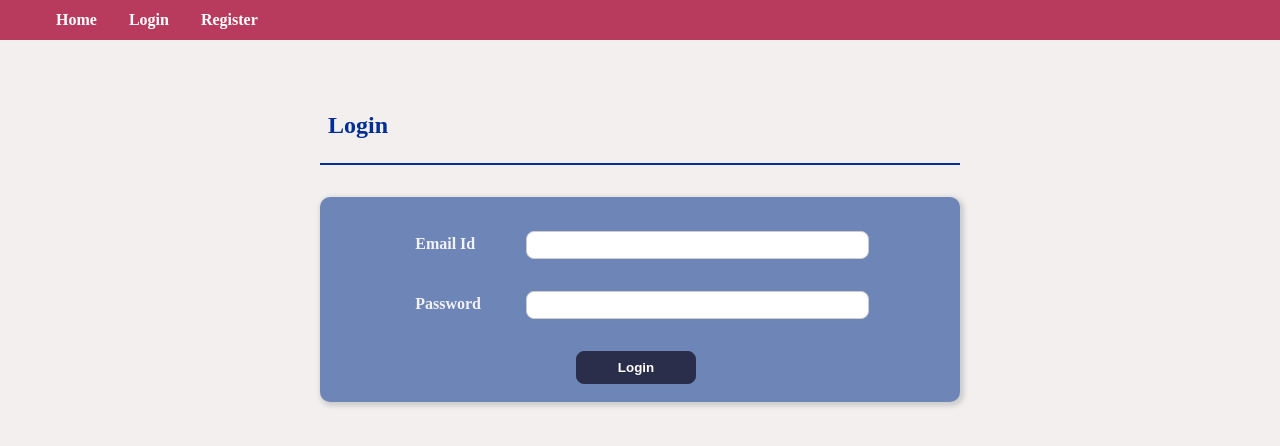
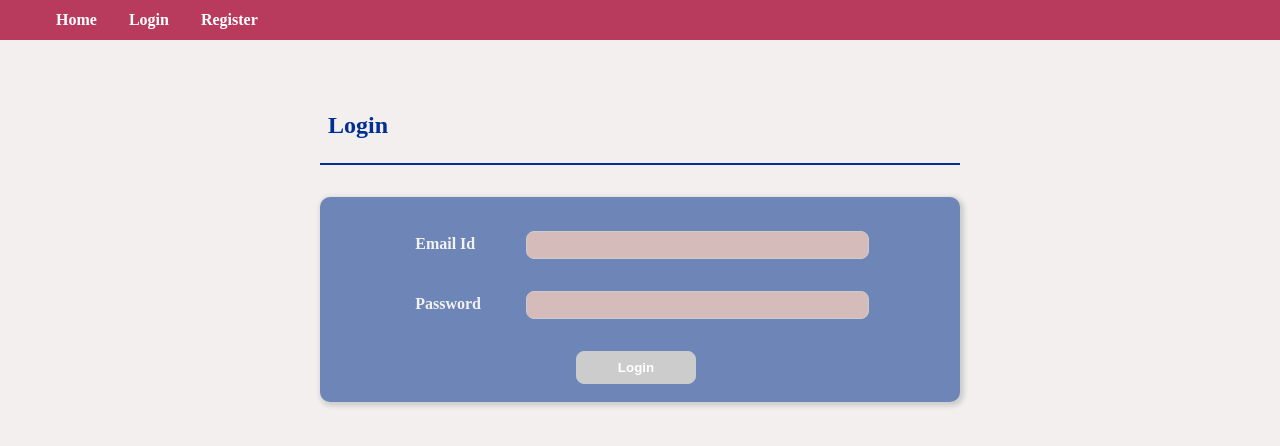
Before and after one commit to amritanshu001/SpendAnalysis-ReactFrontEnd, a React (Create React App) app: page / in a window 1280 px wide. Shown: the top 446 px of the page. Built offline with nearby package versions, Linux system fonts and the light colour scheme.

Commit message:
inputformvalidation

```diff
--- a/src/components/Pages/Login.js
+++ b/src/components/Pages/Login.js
@@ -11,6 +11,7 @@ const Login = (props) => {
 
   const [validEmail, validateEmail] = useState(false);
   const [validPassword, validatePassword] = useState(false);
+  // const [validLoginForm, setValidityLogin] = useState(false);
   const [errormsg, setErromsg] = useState(null);
 
   const onLoginHandler = (event) => {
@@ -27,20 +28,33 @@ const Login = (props) => {
         .match(/^\w+([\.-]?\w+)*@\w+([\.-]?\w+)*(\.\w{2,3})+$/)
     ) {
       validateEmail(true);
+    } else {
+      validateEmail(false);
     }
   };
 
   const passwordValidator = (password) => {
     if (String(password).toLowerCase().length >= 8) {
       validatePassword(true);
+    } else {
+      validatePassword(false);
     }
   };
+
+  const validClass = !(validEmail && validPassword) ? styles.disabled : "";
+
   return (
     <React.Fragment>
       <Header>Login</Header>
       <Container>
         <form onSubmit={onLoginHandler} className={styles["login-form"]}>
-          <Input id="email" type="email" name="email" onBlur={emailValidator}>
+          <Input
+            id="email"
+            type="email"
+            name="email"
+            onBlur={emailValidator}
+            className={!validEmail ? styles.invalid : ""}
+          >
             Email Id
           </Input>
           <Input
@@ -48,10 +62,17 @@ const Login = (props) => {
             type="password"
             name="password"
             onBlur={passwordValidator}
+            className={!validPassword ? styles.invalid : ""}
           >
             Password
           </Input>
-          <Button type="submit">Login</Button>
+          <Button
+            type="submit"
+            className={validClass}
+            disabled={!(validEmail && validPassword)}
+          >
+            Login
+          </Button>
         </form>
       </Container>
     </React.Fragment>
--- a/src/components/Pages/Login.module.css
+++ b/src/components/Pages/Login.module.css
@@ -7,6 +7,20 @@
   margin-top: 1rem;
   width: 60%;
   align-self: center;
+}
+
+.invalid {
+  background-color: #d6bbbb;
+}
+
+.disabled {
+  background-color: #ccc;
+  border: 1px solid #ccc;
+}
+
+.disabled:hover {
+  background-color: #ccc;
+  border: 1px solid #ccc;
 }
 
 @media (min-width: 40rem) {
--- a/src/components/UI/Button.js
+++ b/src/components/UI/Button.js
@@ -2,12 +2,13 @@ import React from "react";
 import styles from "./Button.module.css";
 
 const Button = (props) => {
+  console.log("Button Disabled", props.disabled);
   return (
     <button
       className={`${styles.button} ${props.className}`}
       type={props.type}
+      onClick={props.onClick}
       disabled={props.disabled}
-      onClick={props.onClick}
     >
       {props.children}
     </button>
--- a/src/components/UI/Input.js
+++ b/src/components/UI/Input.js
@@ -2,22 +2,29 @@ import React, { useState } from "react";
 import styles from "./Input.module.css";
 
 const Input = (props) => {
-  const [input, setInput] = useState();
+  const [userInput, setInput] = useState("");
 
   const inputChangeHandler = (event) => {
     setInput(event.target.value);
   };
 
+  const inputBlurHandler = () => {
+    if (props.onBlur) {
+      props.onBlur(userInput);
+    }
+  };
+
   return (
-    <div className={styles.input}>
+    <div className={`${styles.input}`}>
       <label htmlFor={props.id}>{props.children}</label>
       <input
         id={props.id}
         type={props.type}
         name={props.name}
-        value={input}
+        value={userInput}
         onChange={inputChangeHandler}
-        onBlur={props.onBlur}
+        onBlur={inputBlurHandler}
+        className={props.className}
       ></input>
     </div>
   );
--- a/src/components/UI/Navbar.js
+++ b/src/components/UI/Navbar.js
@@ -14,7 +14,7 @@ const Navbar = (props) => {
     );
     return hyper;
   };
-  console.log(props.nav);
+  // console.log(props.nav);
   return (
     <header className={styles.header}>
       <ul className={styles.navbar}>{props.nav.map(mapLink)}</ul>
```
